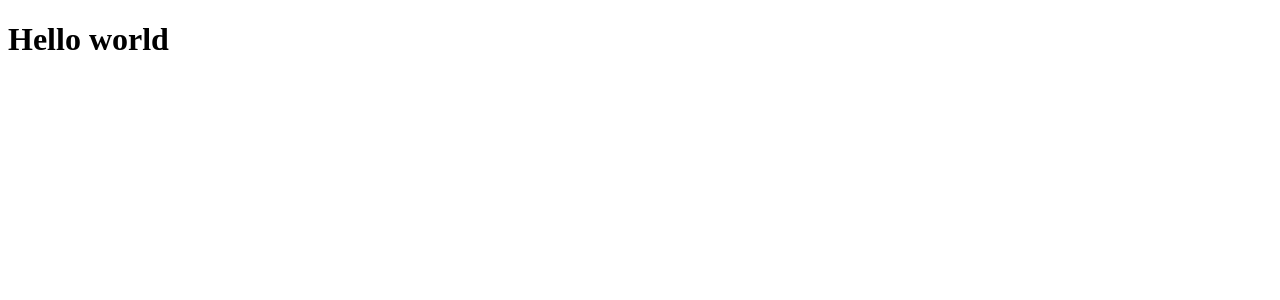
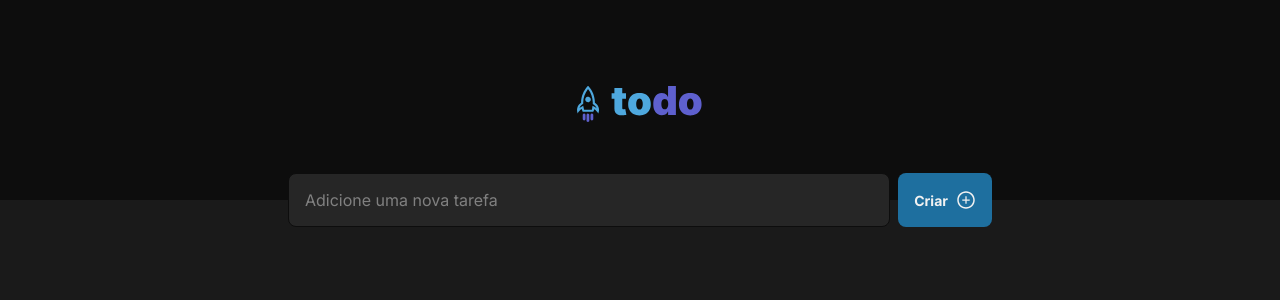
Before and after one commit to luiabdiel/doTo-list, a React (Vite) app: page / in a window 1280 px wide. Shown: the top 300 px of the page. Built offline with nearby package versions, Linux system fonts and the light colour scheme.

Commit message:
feat: header / i lib react-icons

```diff
--- a/src/App.tsx
+++ b/src/App.tsx
@@ -1,5 +1,10 @@
+import { Header } from "./components/Header";
+import  "./styles/global.scss"
+
 export function App() {
   return (
-    <h1>Hello world</h1>
+    <>
+      <Header />
+    </>
   )
 }
--- /dev/null
+++ b/src/components/Header/header.module.scss
@@ -0,0 +1,69 @@
+.header {
+    height: 12.5rem;
+
+    background-color: var(--gray-700);
+
+    display: flex;
+    align-items: center;
+    justify-content: center;
+
+    position: relative;
+
+    .newTaskForm {
+        height: 3.375rem;
+        width: 100%;
+        max-width: 46rem;
+
+        bottom: calc(-3.375rem / 2);
+
+        display: flex;
+        gap: 8px;
+
+        padding: 0 1rem;
+
+        position: absolute;
+
+        input {
+            flex: 1;
+
+            height: 100%;
+
+            background-color: var(--gray-500);
+            color: var(--gray-100);
+
+            border: 1px solid var(--gray-700);
+            border-radius: 8px;
+
+            padding: 0 1rem;
+
+            &::placeholder {
+                color: var(--gray-300);
+            }
+        }
+
+        button {
+            background-color: var(--blue-dark);
+            color: var(--gray-100);
+            font-size: 0.875rem;
+            font-weight: 700;
+
+            display: flex;
+            align-items: center;
+            gap: 8px;
+
+            height: 100%;
+
+            padding: 0 1rem;
+
+            border: none;
+            border-radius: 8px;
+
+            cursor: pointer;
+
+            &:hover {
+                background-color: var(--blue);
+                transition: .1s;
+            }
+        }
+    }
+}
--- /dev/null
+++ b/src/components/Header/index.tsx
@@ -0,0 +1,22 @@
+import todoLogo from "../../assets/toDo-logo.svg"
+import { AiOutlinePlusCircle } from "react-icons/ai";
+
+import styles from "./header.module.scss";
+
+export function Header() {
+    return (
+        <header className={styles.header}>
+            <img src={todoLogo} alt="" />
+
+            <form className={styles.newTaskForm}>
+                <input
+                    placeholder="Adicione uma nova tarefa"
+                />
+                <button>
+                    Criar
+                    <AiOutlinePlusCircle size={20} />
+                </button>
+            </form>
+        </header>
+    )
+}
--- /dev/null
+++ b/src/styles/global.scss
@@ -0,0 +1,35 @@
+* {
+    margin: 0;
+    padding: 0;
+    box-sizing: border-box;
+}
+
+
+:root {
+    --gray-100: #f2f2f2;
+    --gray-200: #d9d9d9;
+    --gray-300: #808080;
+    --gray-400: #333333;
+    --gray-500: #262626;
+    --gray-600: #1a1a1a;
+    --gray-700: #0d0d0d;
+    --purple: #8284fa;
+    --purple-dark: #5e60ce;
+    --blue: #4ea8de;
+    --blue-dark: #1e6f9f;
+    --danger: #e25858;
+}
+
+body, input, textarea, button {
+    font: 400 1rem 'Inter', sans-serif;
+}
+
+body {
+    background-color: var(--gray-600);
+    color: var(--gray-100);
+
+    min-height: 100vh;
+
+    // Para deixar as fontes mais detalhadas
+    -webkit-font-smoothing: antialiased;
+}
```
Also changed, not shown: src/assets/toDo-logo.svg (added).
